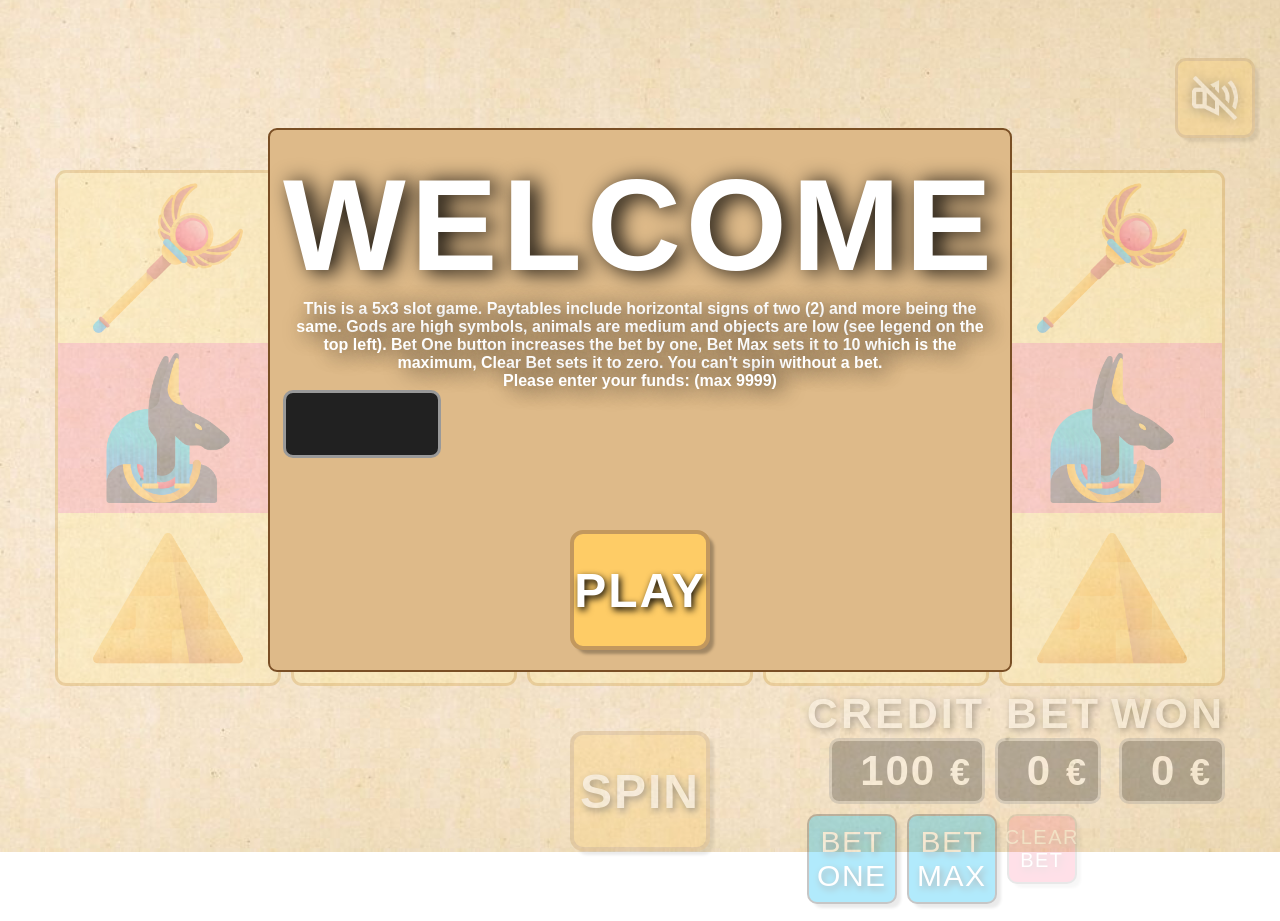
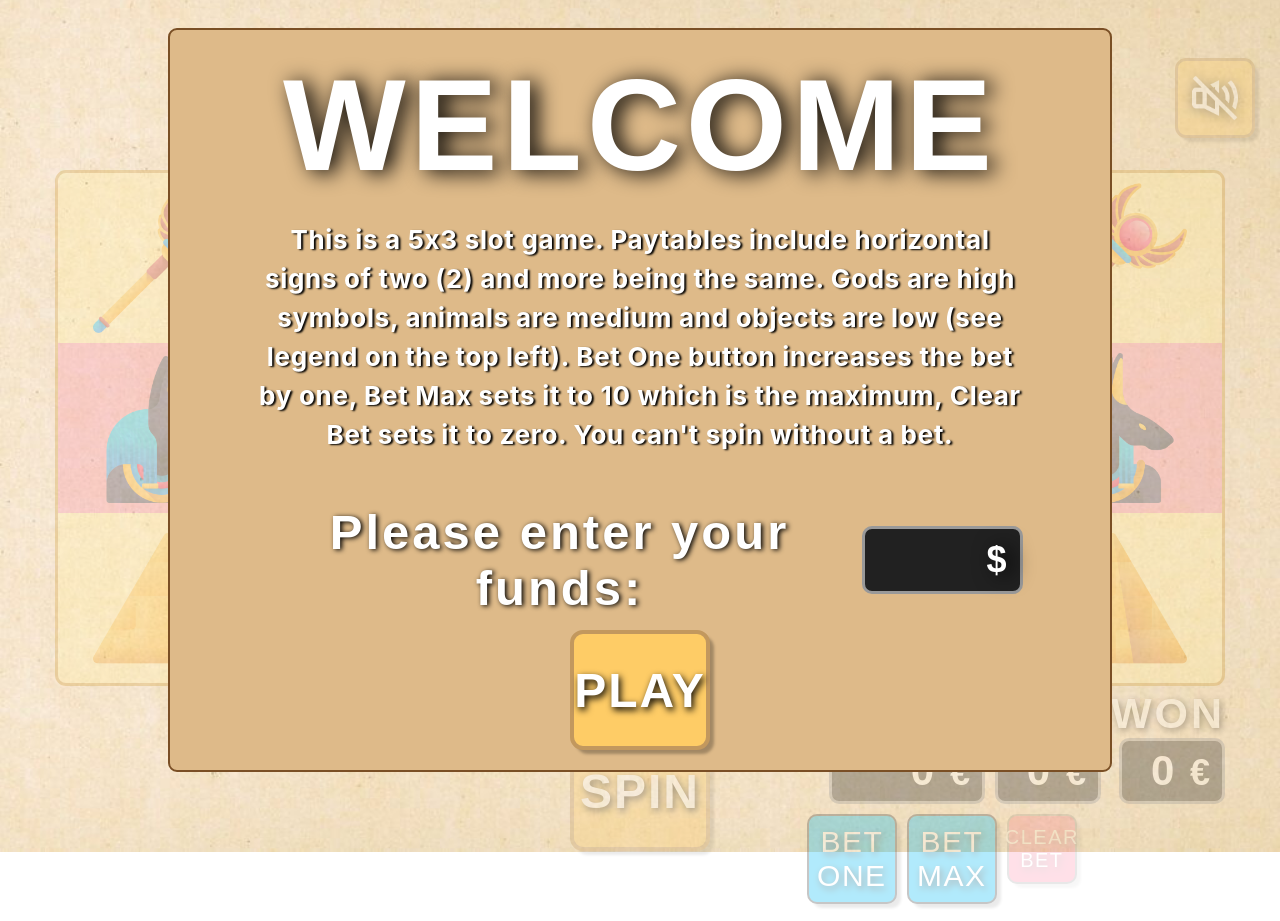
Before and after one commit to Damjan011/Pharaoh, a React (Create React App) app: page / in a window 1280 px wide. Built offline with nearby package versions, Linux system fonts and the light colour scheme.

Commit message:
Final details of start game screen, add limit to ref input, connected to credit state, styling

```diff
--- a/src/App.js
+++ b/src/App.js
@@ -22,7 +22,7 @@ const App = () => {
   const [position5, setPosition5] = useState(0);
   const [winner, setWinner] = useState(false);
   const [buttonDisabled, setButtonDisabled] = useState(false);
-  const [credit, setCredit] = useState(100);
+  const [credit, setCredit] = useState(0);
   const [bet, setBet] = useState(0);
   const [gameInit, setGameInit] = useState(false);
   const [winPulse, setWinPulse] = useState(true);
@@ -112,7 +112,7 @@ const App = () => {
       }
       {
         startGame &&
-        <StartGamePanel setStartGame={setStartGame} />
+        <StartGamePanel setCredit={setCredit} setStartGame={setStartGame} />
       }
       <div className={`view ${startGame || winner ? 'faded' : ''}`} style={{ position: 'relative' }}>
 
--- a/src/components/StartGamePanel/index.js
+++ b/src/components/StartGamePanel/index.js
@@ -1,20 +1,13 @@
-import React, { useEffect, useRef, useState } from 'react';
+import React, { useRef, useState } from 'react';
 import './style.css';
 
-const StartGamePanel = ({setStartGame}) => {
+const StartGamePanel = ({ setStartGame, setCredit }) => {
   const [startAppear, setStartAppear] = useState(true);
-  const [readFundInput, setReadFundInput] = useState();
-  const [disableInput, setDisableInput] = useState(false);
-
-  const handleInputChange = () => {
-    setReadFundInput(fundInput.current.value);
-  }
 
   const fundInput = useRef(null);
 
   const clickPlay = () => {
-    var b = fundInput.current.value;
-    console.log(b)
+    setCredit(fundInput.current.value);
   }
 
   return (
@@ -26,34 +19,26 @@ const StartGamePanel = ({setStartGame}) => {
           </div>
           <div className="welcome-text">
             <p>This is a 5x3 slot game. Paytables include horizontal signs of two (2) and more being the same.
-              Gods are high symbols, animals are medium and objects are low (see legend on the top left). Bet One button increases the bet by one, Bet Max sets it to 10 which is the maximum, Clear Bet sets it to zero.
-              You can't spin without a bet.
+            Gods are high symbols, animals are medium and objects are low (see legend on the top left). Bet One button increases the bet by one, Bet Max sets it to 10 which is the maximum, Clear Bet sets it to zero.
+            You can't spin without a bet.
             </p>
           </div>
           <div className="funds-area">
             <div className="funds-title">
-              <p>Please enter your funds: (max 9999)</p>
+              <p>Please enter your funds:</p>
             </div>
-
             <div className="funds-bar">
-              <input disabled={disableInput} onChange={e => {
-
-                if (readFundInput > 9999) {
-                  e.preventDefault();
-                } else {
-                  handleInputChange(e);
-                }
-              }
-                } ref={fundInput} type="number"></input>
+              <input ref={fundInput} pattern="\d*" maxlength="4"></input>
+              <span>$</span>
             </div>
           </div>
         </div>
         <button onClick={() => {
           setStartAppear(false);
           setTimeout(() => {
-          setStartGame(false);
-        }, 800);
-        clickPlay()
+            setStartGame(false);
+          }, 700);
+          clickPlay();
         }
         } className="play-button">
           PLAY
--- a/src/components/StartGamePanel/style.css
+++ b/src/components/StartGamePanel/style.css
@@ -14,8 +14,8 @@
   border: 2px solid  #7A4F25;
   border-radius: 9px;
   background: white;
-  height: 500px;
-  width: 700px;
+  height: 700px;
+  width: 900px;
   display: flex;
   flex-direction: column;
   align-items: center;
@@ -24,18 +24,13 @@
   text-shadow: 7px 2px 21px #000000;
   padding: 20px;
   background: #deba89;;
-  /* transform-origin: 0% 0%;
-  transform: translate(0, -300%); */
 }
 
 .start-game-appear {
-  /* transform: translate(0, 0);
-  transition: transform 0.6s ease; */
   animation-name: bounceInDown;
   animation-timing-function: ease;
   animation-duration: 1.2s;
 }
-
 
 @keyframes bounceInDown {
   0% {
@@ -121,9 +116,48 @@
   display: flex;
   align-items: center;
   justify-content: flex-end;
-  padding-right: 10px;
+  padding-right: 5px;
   border: 3px solid #999;
   border-radius: 10px;
   font-family: fantasy;
   letter-spacing: 2px;
+  padding-left: 10px;
 }
+
+.funds-bar {
+  position: relative;
+  display: flex;
+  align-items: center;
+}
+
+.funds-bar span {
+  position: absolute;
+  left: 125px;
+  font-size: 36px;
+}
+
+.funds-area {
+  display: flex;
+  align-items: center;
+  justify-content: space-between;
+  width: 85%;
+  margin: 50px auto 0 auto;
+}
+
+.funds-title {
+  color: white;
+  font-size: 49px;
+  font-weight: bold;
+  letter-spacing: 3px;
+  text-shadow: 2px 1px 5px black;
+}
+
+.welcome-text {
+  width: 85%;
+  margin: 20px auto 0 auto;
+  letter-spacing: 0.7px;
+    line-height: 39px;
+    text-shadow: 2px 1px 2px black;
+  font-size: 26px;
+  font-family: -apple-system, BlinkMacSystemFont, "Segoe UI", Roboto, Helvetica, Arial, sans-serif, "Apple Color Emoji", "Segoe UI Emoji", "Segoe UI Symbol";
+}
--- a/src/index.css
+++ b/src/index.css
@@ -29,6 +29,10 @@ input::-webkit-inner-spin-button {
 /* Firefox */
 input[type=number] {
   -moz-appearance: textfield;
+  outline: none;
+}
+
+input {
   outline: none;
 }
 
```
Also changed, not shown: 1 other file (tests, documents, lock files or other folders).
